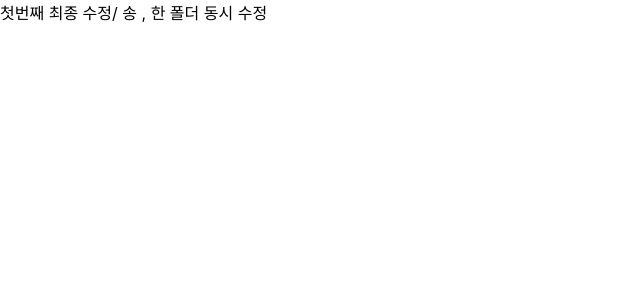
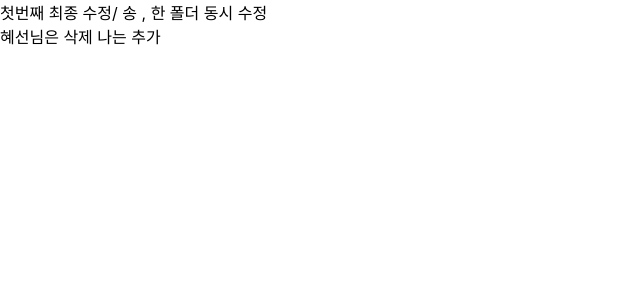
Before and after one commit to SongNoin/lab, a Next.js app in the folder testproject/: page /first in a window 1280 px wide. Shown: the top 300 px of the page, without its empty margins (0-640 px from the left). Built offline with nearby package versions, Linux system fonts and the light colour scheme.

Commit message:
실험4혜선님은 삭제 나는 추가

```diff
--- a/testproject/pages/first/index.js
+++ b/testproject/pages/first/index.js
@@ -2,6 +2,7 @@ export default function FirstPage() {
   return (
     <>
       <div>첫번째 최종 수정/ 송 , 한 폴더 동시 수정</div>
+      <div>혜선님은 삭제 나는 추가</div>
     </>
   );
 }
```
